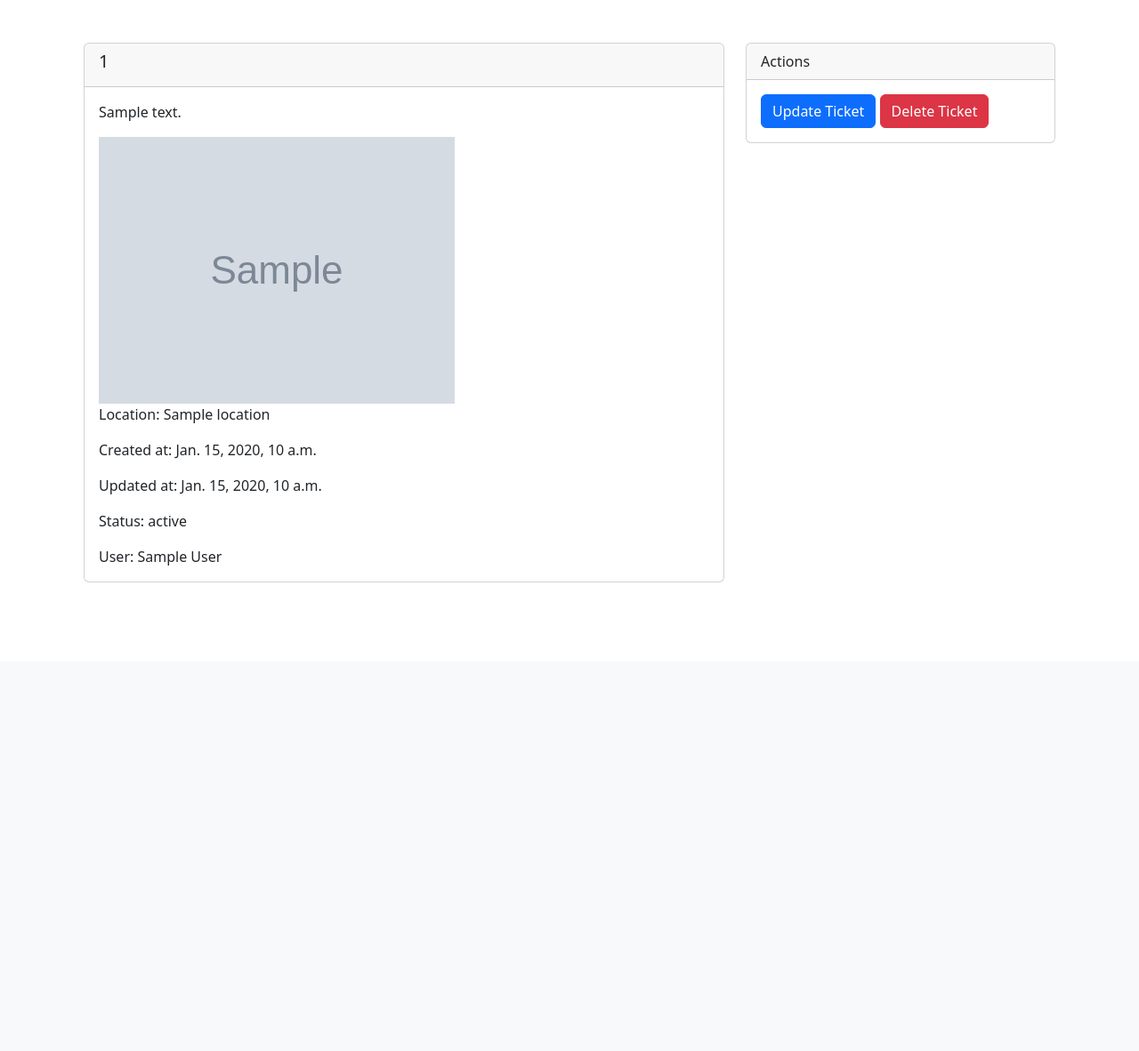
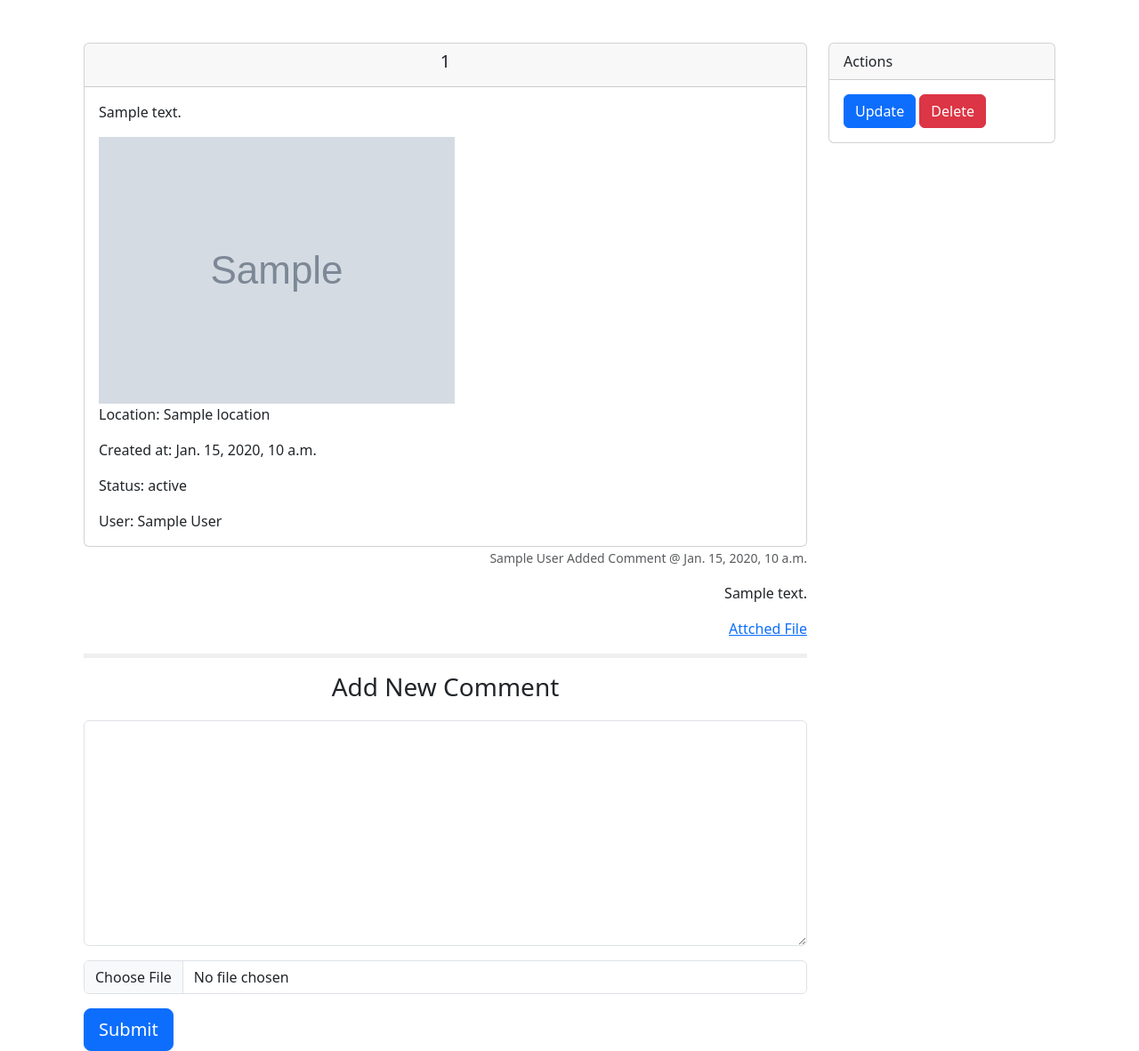
Before and after one commit to MRamadan2511/max_tick, a Django app: page /ticket_detail/1/ in a window 1280 px wide. Shown: the part 56-1238 px from the top of the page at 89% size. Before the commit the page ends 711 px from the top, so only its background shows below. Run offline with Django 4.2, Linux system fonts and the light colour scheme; tables that the repository leaves empty hold one stand-in row (values such as "Sample post"); grey boxes marked "Sample" are stand-in pictures; some libraries are stand-ins or nearby versions.

Commit message:
Addding comment model

```diff
--- a/base/admin.py
+++ b/base/admin.py
@@ -1,7 +1,7 @@
 from django.contrib import admin
 from django.contrib.auth.admin import UserAdmin
 
-from .models import User, Company, UserType, Location, Department, Ticket, Tag, Status
+from .models import User, Company, UserType, Location, Department, Ticket, Tag, Status, Comment
 
 admin.site.register(Company)
 admin.site.register(UserType)
@@ -10,6 +10,7 @@ admin.site.register(Tag)
 admin.site.register(Ticket)
 admin.site.register(Department)
 admin.site.register(Status)
+admin.site.register(Comment)
 
 
 
--- a/base/forms.py
+++ b/base/forms.py
@@ -2,7 +2,7 @@
 from django import forms
 from django.contrib.auth.forms import AuthenticationForm
 from django.core.exceptions import ValidationError
-from .models import User, UserType, Ticket
+from .models import User, UserType, Ticket, Comment
 
 
 
@@ -39,3 +39,14 @@ class CourierLoginForm(AuthenticationForm):
         except (UserType.DoesNotExist, User.DoesNotExist):
             raise ValidationError("Courier user does not exist or is not active")
         return username
+
+
+class CommentForm(forms.ModelForm):
+    class Meta:
+        model = Comment
+        fields = ['comment', 'comment_image']
+
+        labels = {
+            'comment': '',
+            'comment_image': ''
+        }
--- a/base/models.py
+++ b/base/models.py
@@ -129,5 +129,30 @@ class Ticket(models.Model):
 
     def __str__(self):
         return f"{self.order_id}"
+
     class Meta:
         ordering = ['-updated_at', ]
+
+
+class Comment(models.Model):
+    ticket = models.ForeignKey(Ticket, on_delete=models.CASCADE)
+    comment = models.TextField(blank=True, null=True,)
+    user = models.ForeignKey(User, blank=True, null=True, on_delete=models.CASCADE)
+    created = models.DateTimeField(auto_now_add=True)
+    modified = models.DateTimeField(auto_now=True)
+    comment_image= models.ImageField(upload_to='image/comment' ,blank=True, null=True,)
+
+
+    # def save(self, *args, **kwargs):
+    #     if not self.pk:
+    #         # If this is a new comment, update the assigned user of the ticket
+    #         if not self.ticket.assigned_to and not self.user.is_courier:
+    #             self.ticket.assigned_to = self.user
+    #             self.ticket.save()
+    #     super().save(*args, **kwargs)
+
+    class Meta:
+        ordering = ['modified', ]
+
+    def __str__(self):
+        return "%s" % (self.ticket.id)
--- a/base/templates/base/ticket_detail.html
+++ b/base/templates/base/ticket_detail.html
@@ -3,47 +3,72 @@
 {% block content %}
 {% load crispy_forms_tags %}
 
-{% comment %} <h2>Ticket Details</h2>
-<p>Order ID: {{ ticket.order_id }}</p>
-<p>Description: {{ ticket.description }}</p>
-<p>Warehouse: {{ ticket.location }}</p>
-<p>User: {{ ticket.user }}</p>
-<img src="{{ ticket.post_image.url }}" alt="Ticket Image"> {% endcomment %}
-
-
-
-
   <div class="container mt-5">
     <div class="row">
-      <div class="col-md-8">
+      <div class="col-md-9">
+
         <div class="card">
+
           <div class="card-header">
-            <h5 class="card-title">{{ ticket.order_id }}</h5>
+            <h5 class="card-title text-center">{{ ticket.order_id }}</h5>
           </div>
+
           <div class="card-body">
-
             <p class="card-text">{{ ticket.description }}</p>
             {% if ticket.post_image %}
               <img src="{{ ticket.post_image.url }}" class="img-fluid" alt="Ticket Image">
             {% endif %}
             <p class="card-text">Location: {{ ticket.location }}</p>
             <p class="card-text">Created at: {{ ticket.created_at }}</p>
-            <p class="card-text">Updated at: {{ ticket.updated_at }}</p>
             <p class="card-text">Status: {{ ticket.status }}</p>
             <p class="card-text">User: {{ ticket.user }}</p>
           </div>
+
         </div>
-      </div>
+        <div class="card-body">
+          <div class="comments" >
+            {% for comment in comments %}
+            <div class="text-end">
+              <span class="text-end font-weight-normal" >
+                  {% if comment.user == user %}
+                      <small class="text-muted">You Added Comment @ {{ comment.created }}</small>
+                  {% else %}
+                       <small class="text-muted">{{ comment.user }}  Added Comment  @ {{ comment.created }}</small>
+                </span>
+                  {% endif %}
+              <p class="text-end pt-3 ">
+                {{ comment.comment }}
+              </p>
+              {% if comment.comment_image%}
+              <a href="{{comment.comment_image.url}}" target="_blank"> <p class="text-end ">Attched File</p></a>
+              {% endif %}
+              <hr style="height:5px; border: 1px;  background-color:Silver">
 
-      <div class="col-md-4">
+            </div>
+            {% endfor %}
+          </div>
+          <div>
+            <h3 class="text-center">Add New Comment</h3>
+            <form method="post" style="margin-top: 1.3em;" enctype="multipart/form-data" action="{% url 'add_comment' pk=ticket.pk %}">
+              {% csrf_token %}
+              {{ comment_form | crispy }}
+              <button type="submit" class="btn btn-primary  btn-lg" name='add_comment'>Submit</button>
+            </form>
+          </div>
+
+        </div>
+          </div>
+
+
+      <div class="col-md-3">
         <div class="card">
           <div class="card-header">
             Actions
           </div>
           <div class="card-body">
             <!-- Add your ticket actions here (e.g., update, delete, etc.) -->
-            <a href="#" class="btn btn-primary">Update Ticket</a>
-            <a href="#" class="btn btn-danger">Delete Ticket</a>
+            <a href="#" class="btn btn-primary">Update </a>
+            <a href="#" class="btn btn-danger">Delete </a>
           </div>
         </div>
       </div>
--- a/base/urls.py
+++ b/base/urls.py
@@ -9,5 +9,6 @@ urlpatterns = [
     path('courier_login/', CourierLoginView.as_view(), name='courier_login'),
     path('ticket_create/', views.ticket_create, name='ticket_create'),
     path('ticket_detail/<int:pk>/', views.ticket_detail, name='ticket_detail'),
+    path('ticket_detail/<int:pk>/add_comment', views.add_comment, name='add_comment'),
 
 ]
--- a/base/views.py
+++ b/base/views.py
@@ -1,9 +1,9 @@
 from django.shortcuts import render, redirect, get_object_or_404
 from django.contrib.auth.views import LoginView
 from django.urls import reverse_lazy
-from .forms import AgentLoginForm, CourierLoginForm, TicketForm
+from .forms import AgentLoginForm, CourierLoginForm, TicketForm, CommentForm
 
-from .models import Ticket
+from .models import Ticket, Comment
 
 
 def home(request):
@@ -29,7 +29,32 @@ def ticket_create(request):
 
 def ticket_detail(request, pk):
     ticket = get_object_or_404(Ticket, pk=pk)
-    return render(request, 'base/ticket_detail.html', {'ticket': ticket})
+
+    comments = ticket.comment_set.all()
+    comment_form = CommentForm()
+
+    return render(request, 'base/ticket_detail.html', {'ticket': ticket, 'comments': comments, 'comment_form': comment_form})
+
+
+
+def add_comment(request, pk):
+    ticket = get_object_or_404(Ticket, pk=pk)
+
+    if request.method == 'POST':
+        form = CommentForm(request.POST, request.FILES)
+        if form.is_valid():
+            comment = form.save(commit=False)
+            comment.ticket = ticket
+            comment.user = request.user  # Assuming you have user authentication
+            comment.save()
+            return redirect('ticket_detail', pk=pk)
+    else:
+        form = CommentForm()
+
+    return render(request, 'base/add_comment.html', {'form': form})
+
+
+
 
 
 class AgentLoginView(LoginView):
```
Also changed, not shown: base/templates/base/home.html (+4 -26 lines), base/migrations/0012_alter_ticket_options_comment.py (added).
